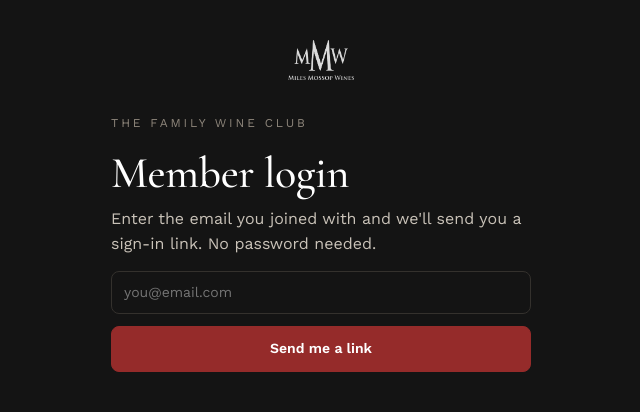
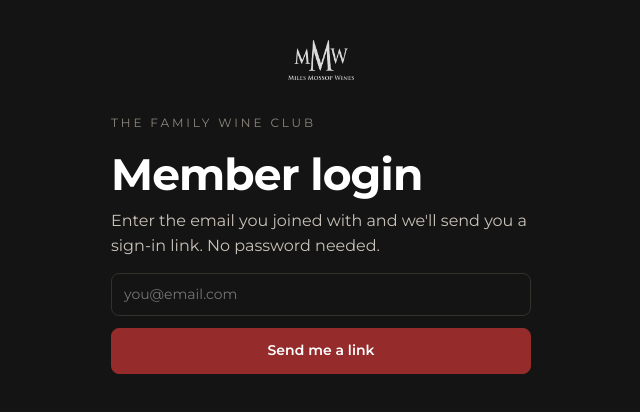
Before and after one commit to matspelser-del/mmwwineclub, a Next.js app: page /login in a window 1280 px wide. Shown: the top 412 px of the page, without its empty margins (319-959 px from the left). Built offline with nearby package versions, Linux system fonts and the light colour scheme; no server answers.

Commit message:
Add files via upload

```diff
--- a/src/app/account/page.jsx
+++ b/src/app/account/page.jsx
@@ -49,7 +49,7 @@
   }
   async function signOut() { await supabase.auth.signOut(); router.replace('/login'); }
 
-  if (loading) return <div className="center">Loading…</div>;
+  if (loading) return <div className="loader-full"><div className="session-spinner" /></div>;
 
   return (
     <div className="site">
--- a/src/app/admin/boxes/page.jsx
+++ b/src/app/admin/boxes/page.jsx
@@ -40,7 +40,7 @@
     setTimeline(t=>t.filter(x=>x.id!==id));
   }
 
-  if(loading) return <div className="head"><p className="empty">Loading…</p></div>;
+  if(loading) return <div className="loader-full" style={{minHeight:'50vh'}}><div className="session-spinner" /></div>;
 
   return (
     <>
--- a/src/app/admin/builder/page.jsx
+++ b/src/app/admin/builder/page.jsx
@@ -71,7 +71,7 @@
       turnover:BOX_PRICE*n, totalCostAll:totalCost*n, totalProfit:profit*n};
   },[rows,box,members]);
 
-  if(loading) return <div className="head"><p className="empty">Loading…</p></div>;
+  if(loading) return <div className="loader-full" style={{minHeight:'50vh'}}><div className="session-spinner" /></div>;
 
   return (
     <>
--- a/src/app/admin/layout.jsx
+++ b/src/app/admin/layout.jsx
@@ -20,7 +20,7 @@
     })();
   }, [router]);
   async function signOut() { await supabase.auth.signOut(); router.replace('/login'); }
-  if (!ok) return <div className="center">Loading…</div>;
+  if (!ok) return <div className="loader-full"><div className="session-spinner" /></div>;
   return (
     <div className="shell">
       <aside className="sidebar">
--- a/src/app/globals.css
+++ b/src/app/globals.css
@@ -2,13 +2,14 @@
   --ink:#141414; --bg:#f6f5f3; --card:#fff; --line:#e7e3de; --muted:#77736e;
   --red:#952B2A; --red-soft:#f3e7e6; --green:#2f7d5b; --green-soft:#e6f1eb;
   --amber:#b8791f; --amber-soft:#f6ecdb; --grey:#8a857f; --grey-soft:#eeecea; --blue:#3a6491; --blue-soft:#e6edf5;
-  --serif:"Cormorant Garamond",Georgia,serif; --sans:"Work Sans",-apple-system,Segoe UI,Roboto,sans-serif;
+  --serif:"Montserrat",-apple-system,Segoe UI,Roboto,sans-serif; --sans:"Montserrat",-apple-system,Segoe UI,Roboto,sans-serif;
+  --dur-fast:120ms; --dur-normal:200ms; --ease-out:cubic-bezier(.22,1,.36,1);
 }
 *{box-sizing:border-box;margin:0;padding:0}
 body{font-family:var(--sans);color:var(--ink);background:var(--bg);line-height:1.55;-webkit-font-smoothing:antialiased}
 a{color:inherit;text-decoration:none}
 button,input,select{font:inherit;color:inherit}
-h1,h2,h3{font-family:var(--serif);font-weight:500;letter-spacing:-.01em;line-height:1.1}
+h1,h2,h3{font-family:var(--serif);font-weight:700;letter-spacing:-.02em;line-height:1.15}
 
 /* ---------- shared bits ---------- */
 .badge{display:inline-flex;align-items:center;gap:6px;padding:4px 11px;border-radius:999px;font-size:12px;font-weight:600;text-transform:capitalize;white-space:nowrap;letter-spacing:.01em}
@@ -36,22 +37,23 @@
 .nav a.active,.nav a:hover{background:var(--red-soft);color:var(--red)}
 .sidebar .foot{margin-top:auto}
 .sidebar .foot button{background:none;border:none;color:var(--muted);cursor:pointer;font-size:13px;padding:8px 12px}
-.main{flex:1;min-width:0;padding:28px clamp(18px,3vw,40px)}
-.head{margin-bottom:22px}
-.head h1{font-size:30px;font-weight:500;letter-spacing:-.01em} .head p{color:var(--muted);font-size:14px;margin-top:4px}
-.stats{display:grid;grid-template-columns:repeat(4,1fr);gap:14px;margin-bottom:20px}
-@media(max-width:820px){.stats{grid-template-columns:repeat(2,1fr)}}
-.stat{background:#fff;border:1px solid var(--line);border-radius:14px;padding:20px 22px;transition:box-shadow .25s ease}
+.main{flex:1;min-width:0;padding:38px clamp(18px,4vw,52px) 56px;animation:fade-up var(--dur-normal) var(--ease-out) backwards}
+.head{margin-bottom:28px}
+.head h1{font-size:27px;letter-spacing:-.02em} .head p{color:var(--muted);font-size:14px;margin-top:5px}
+.stats{display:grid;grid-template-columns:repeat(4,1fr);gap:18px;margin-bottom:28px}
+@media(max-width:820px){.stats{grid-template-columns:repeat(2,1fr);gap:14px}}
+@media(max-width:440px){.stats{grid-template-columns:1fr}}
+.stat{background:#fff;border:1px solid var(--line);border-radius:14px;padding:22px 24px;transition:box-shadow .25s ease}
 .stat:hover{box-shadow:0 1px 2px rgba(0,0,0,.03),0 10px 28px rgba(0,0,0,.05)}
-.stat .l{font-size:12px;color:var(--muted);text-transform:uppercase;letter-spacing:.08em;font-weight:600} .stat .v{font-size:32px;font-weight:500;font-family:var(--serif);margin-top:8px;letter-spacing:-.01em;line-height:1}
-.card{background:#fff;border:1px solid var(--line);border-radius:12px;overflow:hidden}
-.rowh,.row{display:grid;grid-template-columns:1.4fr 1.3fr .8fr .9fr 1fr;gap:12px;padding:15px 18px;align-items:center;font-size:14px}
+.stat .l{font-size:11.5px;color:var(--muted);text-transform:uppercase;letter-spacing:.08em;font-weight:600} .stat .v{font-size:30px;font-weight:700;margin-top:10px;letter-spacing:-.02em;line-height:1}
+.card{background:#fff;border:1px solid var(--line);border-radius:14px;overflow:hidden}
+.rowh,.row{display:grid;grid-template-columns:1.4fr 1.3fr .8fr .9fr 1fr;gap:12px;padding:16px 20px;align-items:center;font-size:14px}
 .rowh{background:#fbfafa;font-size:11px;text-transform:uppercase;letter-spacing:.05em;color:var(--muted);font-weight:600}
-.row{border-top:1px solid var(--line)}
+.row{border-top:1px solid var(--line);transition:background .12s ease}
 .row .nm{font-weight:600} .row .sub{color:var(--muted);font-size:12px}
 .code{font-family:ui-monospace,Menlo,monospace;font-size:12px;background:var(--bg);padding:2px 7px;border-radius:5px}
 .empty{padding:28px 16px;text-align:center;color:var(--muted)}
-.search{max-width:280px;margin-bottom:14px}
+.search{max-width:300px;margin-bottom:18px}
 
 /* ---------- editorial (dark) : login + member ---------- */
 .site{min-height:100vh;background:#141414;color:#efeae3;display:flex;flex-direction:column;align-items:center;padding:40px 20px}
@@ -79,7 +81,7 @@
 .pf-overlay{position:fixed;inset:0;background:rgba(20,18,16,.45);display:none;align-items:center;justify-content:center;padding:20px;z-index:200}
 .pf-overlay.open{display:flex}
 .pf-modal.light{background:#fff;color:var(--ink);width:100%;max-width:560px;max-height:92vh;overflow:auto;border-radius:14px;padding:26px 28px;position:relative;box-shadow:0 24px 60px rgba(0,0,0,.25)}
-.pf-modal.light h3{font-family:var(--serif);font-size:26px;margin-bottom:6px}
+.pf-modal.light h3{font-family:var(--serif);font-weight:700;font-size:22px;letter-spacing:-.02em;margin-bottom:6px}
 .pf-close{position:absolute;top:16px;right:18px;background:none;border:none;font-size:24px;color:var(--muted);cursor:pointer;line-height:1}
 .grp{font-size:11px;letter-spacing:.14em;text-transform:uppercase;color:var(--red);font-weight:600;margin:20px 0 12px;padding-bottom:6px;border-bottom:1px solid var(--line)}
 .r2{display:grid;grid-template-columns:1fr 1fr;gap:12px}
@@ -93,7 +95,7 @@
 .boxcard{background:#fff;border:1px solid var(--line);border-radius:12px;overflow:hidden}
 .boxcard-top{display:flex;justify-content:space-between;align-items:center;gap:12px;padding:16px 18px;cursor:pointer}
 .boxcard-top:hover{background:#fbfafa}
-.boxcard-label{font-family:var(--serif);font-size:20px;font-weight:500}
+.boxcard-label{font-family:var(--serif);font-size:18px;font-weight:700;letter-spacing:-.01em}
 .boxcard-body{padding:4px 18px 18px;border-top:1px solid var(--line)}
 .timeline{display:flex;flex-direction:column;gap:2px;margin-bottom:10px}
 .tl-row{display:flex;align-items:center;gap:10px;padding:8px 0;border-bottom:1px solid var(--line);font-size:14px}
@@ -104,3 +106,21 @@
 /* ---------- box builder ---------- */
 .builder{display:grid;grid-template-columns:1.5fr 1fr;gap:16px;align-items:start}
 @media(max-width:900px){.builder{grid-template-columns:1fr}}
+
+/* ---------- loaders + motion (from OVP) ---------- */
+@keyframes spin{to{transform:rotate(360deg)}}
+@keyframes skeleton-pulse{0%{background-position:200% 0}100%{background-position:-200% 0}}
+@keyframes fade-up{from{opacity:0;transform:translateY(8px)}to{opacity:1;transform:none}}
+.session-spinner{width:24px;height:24px;border:2.5px solid var(--line);border-top-color:var(--red);border-radius:50%;animation:spin .7s linear infinite}
+.loader-full{min-height:100vh;display:flex;align-items:center;justify-content:center}
+.skel{border-radius:6px;background:linear-gradient(90deg,#efedea 25%,#f6f5f3 50%,#efedea 75%);background-size:200% 100%;animation:skeleton-pulse 1.4s ease-in-out infinite}
+.skel-card{background:#fff;border:1px solid var(--line);border-radius:14px;padding:22px;display:flex;flex-direction:column;gap:12px}
+.btn-spinner{display:inline-block;width:13px;height:13px;border:2px solid currentColor;border-top-color:transparent;border-radius:50%;animation:spin .7s linear infinite;flex-shrink:0;vertical-align:middle}
+.stagger>*{animation:fade-up var(--dur-normal) var(--ease-out) backwards}
+.stagger>*:nth-child(2){animation-delay:30ms}.stagger>*:nth-child(3){animation-delay:60ms}
+.stagger>*:nth-child(4){animation-delay:90ms}.stagger>*:nth-child(5){animation-delay:120ms}
+.stagger>*:nth-child(n+6){animation-delay:150ms}
+@media(prefers-reduced-motion:reduce){
+  *,*::before,*::after{animation-duration:.001ms!important;animation-delay:0ms!important;transition-duration:.001ms!important}
+  .session-spinner,.btn-spinner{animation-duration:1.4s!important;animation-iteration-count:infinite!important}
+}
--- a/src/app/layout.jsx
+++ b/src/app/layout.jsx
@@ -10,7 +10,7 @@
       <head>
         <link rel="preconnect" href="https://fonts.googleapis.com" />
         <link rel="preconnect" href="https://fonts.gstatic.com" crossOrigin="" />
-        <link href="https://fonts.googleapis.com/css2?family=Cormorant+Garamond:ital,wght@0,400;0,500;0,600;1,400&family=Work+Sans:wght@300;400;500;600&display=swap" rel="stylesheet" />
+        <link href="https://fonts.googleapis.com/css2?family=Montserrat:ital,wght@0,300;0,400;0,500;0,600;0,700;0,800;1,400&display=swap" rel="stylesheet" />
       </head>
       <body>{children}</body>
     </html>
--- a/src/app/page.jsx
+++ b/src/app/page.jsx
@@ -15,5 +15,5 @@
       router.replace(j.isAdmin ? '/admin' : '/account');
     })();
   }, [router]);
-  return <div className="center">Loading…</div>;
+  return <div className="loader-full"><div className="session-spinner" /></div>;
 }
```
Also changed, not shown: src/app/admin/page.jsx (+8 -6 lines), src/components/CountUp.jsx (added, +32 -0 lines), src/components/Skeleton.jsx (added, +41 -0 lines).
